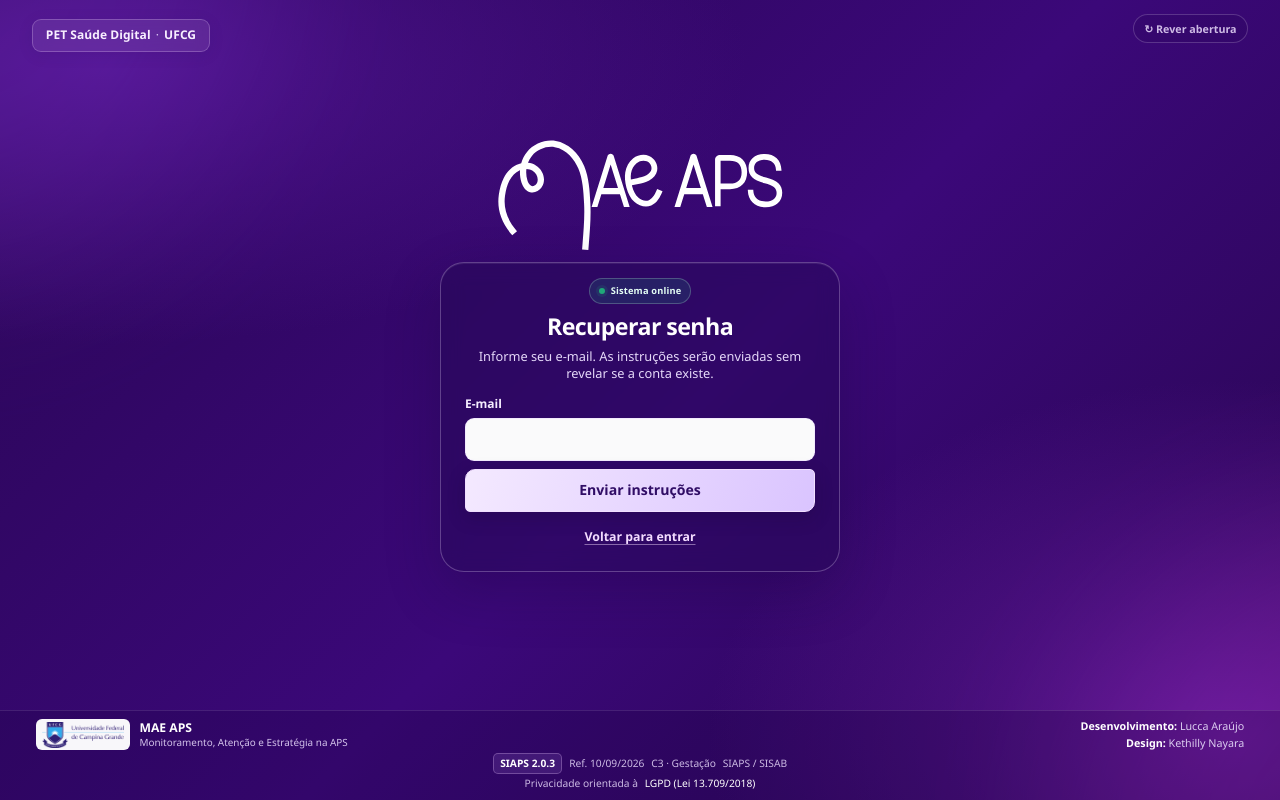
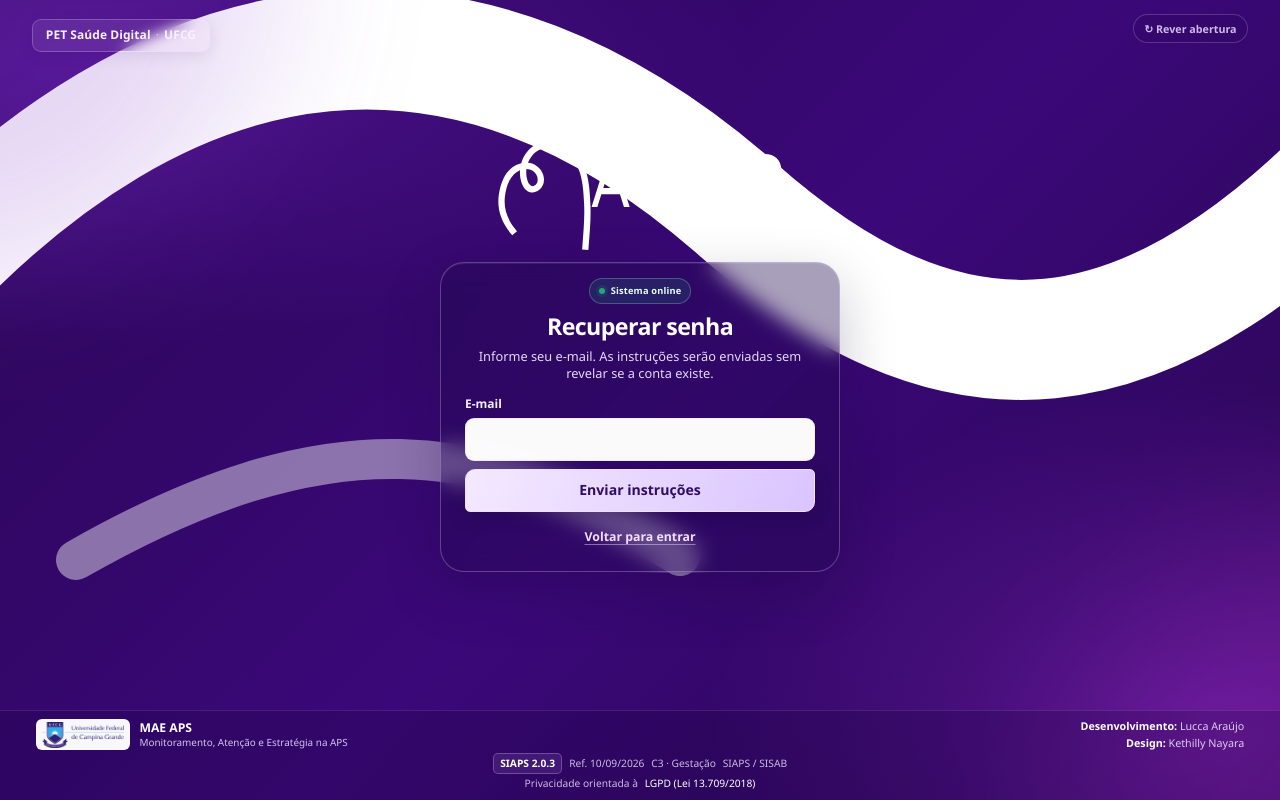
Before and after one commit to petsaudemonitoramento-dev/dashboard-v3, a Next.js app: page /recuperar-senha in a window 1280 px wide. Built offline with nearby package versions, Linux system fonts and the light colour scheme; a web font is replaced by a local one.

Commit message:
feat(auth): introduce official organic SVG decorations to shared real auth pages

```diff
--- a/src/components/auth/auth-shell.tsx
+++ b/src/components/auth/auth-shell.tsx
@@ -13,6 +13,7 @@ import {
 import { SystemStatus } from "@/components/auth/system-status";
 import { AuthIntroSession } from "@/components/auth/auth-intro-session";
 import { CinematicIntro } from "@/components/auth/cinematic-intro";
+import { MotionRibbons } from "@/components/auth/motion-ribbons";
 
 const assuranceItems = [
   { label: "Privacidade orientada à LGPD", icon: ShieldCheck },
@@ -42,7 +43,7 @@ export function AuthShell({
   // apenas o conteúdo central muda de acordo com a rota.
   if (cinematic) {
     return (
-      <div className="mae-cinema">
+      <div className="mae-cinema mae-motion-v3">
         <CinematicIntro initialPlayback={introOnLoad} />
         <div className="mae-cinema-program-signature" aria-label="PET Saúde Digital da UFCG">
           <span>PET Saúde Digital</span>
@@ -50,6 +51,7 @@ export function AuthShell({
           <span>UFCG</span>
         </div>
         <div className="mae-cinema-ambient" aria-hidden="true">
+          <MotionRibbons />
           <div className="mae-cinema-light-one" />
           <div className="mae-cinema-light-two" />
         </div>
```
